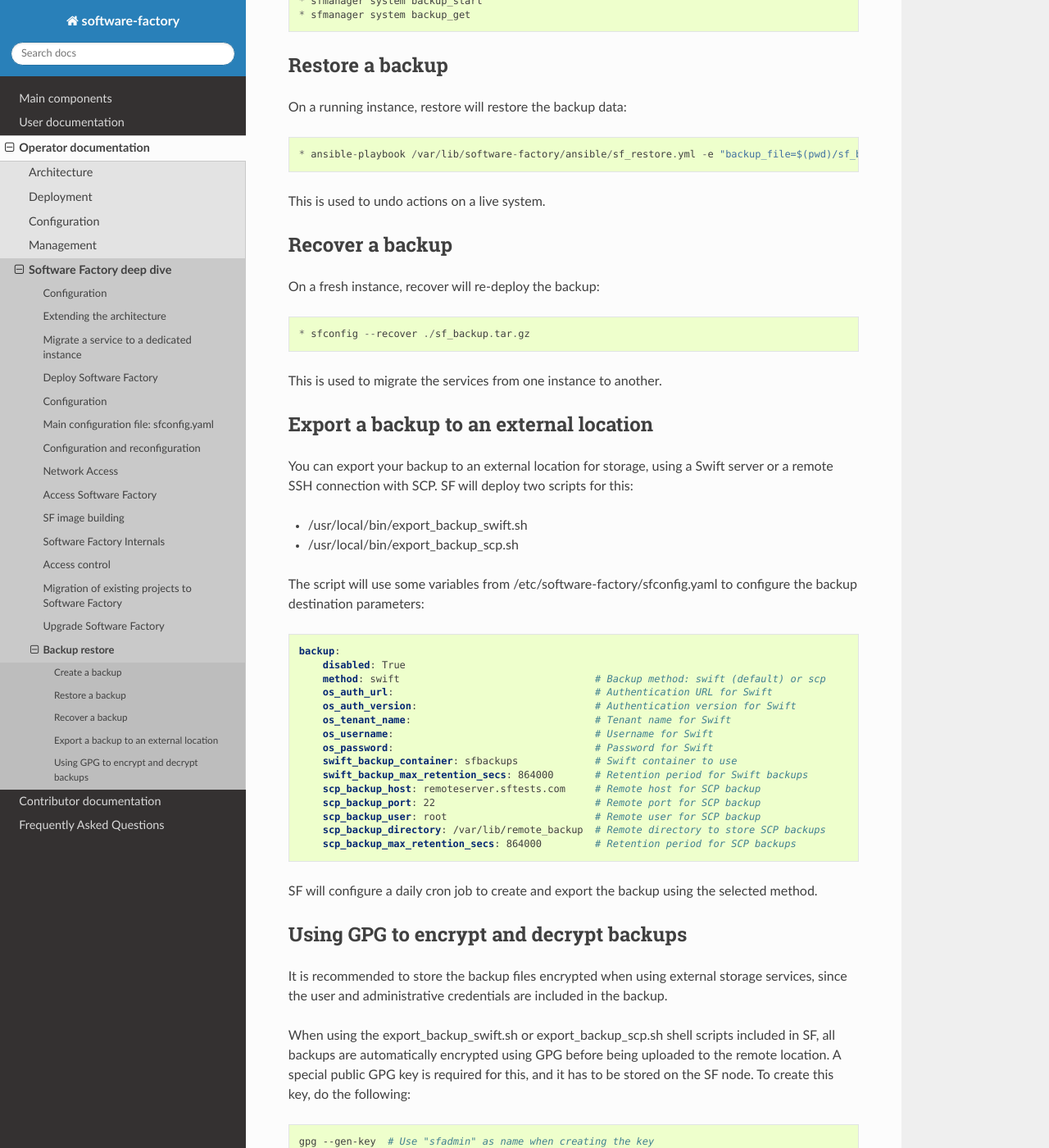
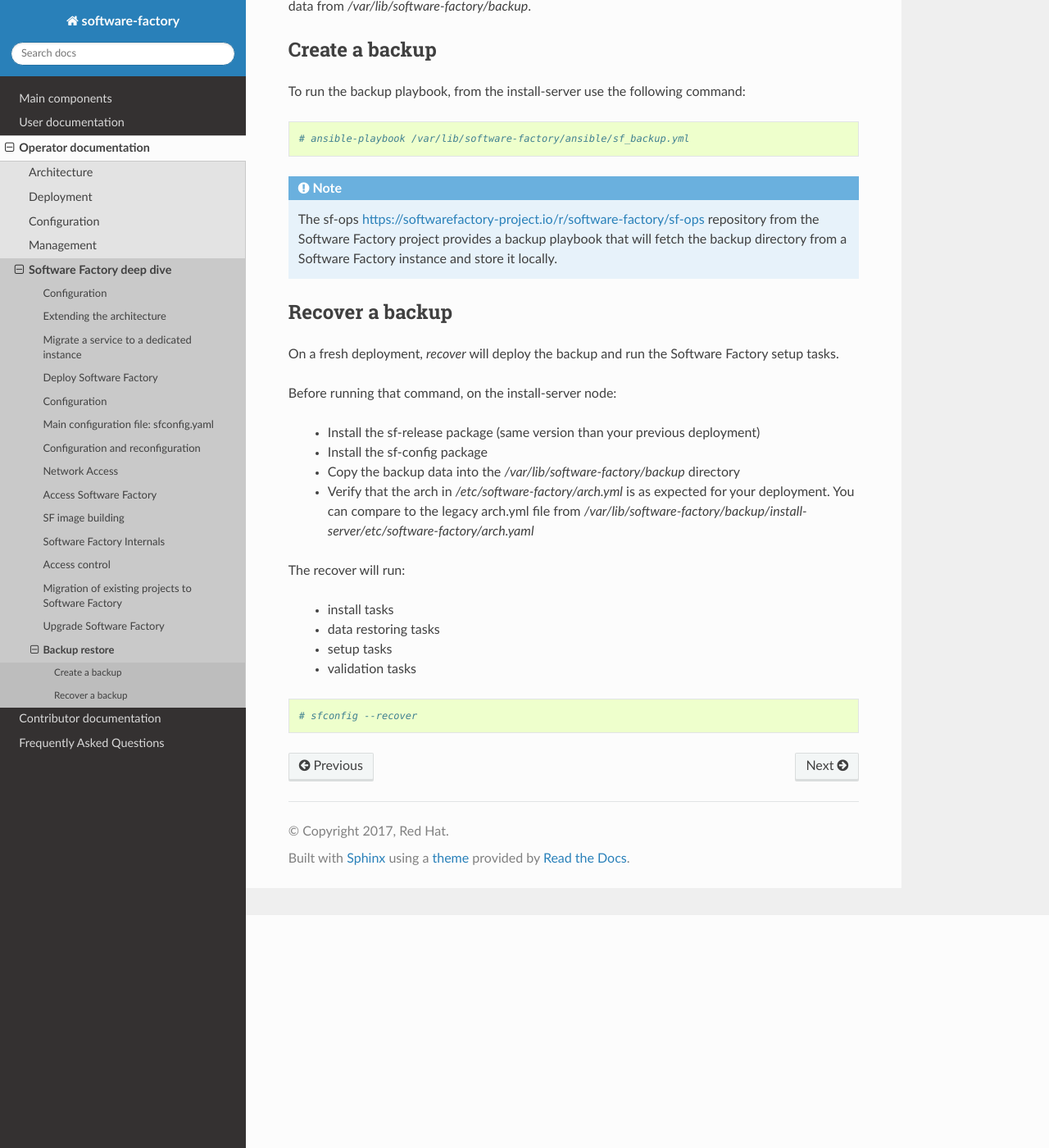
Before and after one commit to softwarefactory-project/sf-docs, a Sphinx documentation site: the page built from docs/operator/backup_restore.rst, in a window 1280 px wide and 1400 px high, scrolled down 284 px. Shown: the whole window at 82% size. Built offline with Sphinx 7.4.7 and the Read the Docs theme 2.0.0, drawn with Linux system fonts in a browser that asks for light colours; some of the changed text lies outside the part shown.

Commit message:
Update backup/restore documentation
Change-Id: I39a400683ba26d45ecb3002559d59b10e9b541fe

```diff
--- a/docs/operator/backup_restore.rst
+++ b/docs/operator/backup_restore.rst
@@ -1,97 +1,50 @@
 Backup restore
 ==============
+
+Software Factory provides an Ansible playbook *sf_backup* that aims to retrieve
+services data into a single directory on the install-server:
+*/var/lib/software-factory/backup*. Then this directory can be extracted onto
+a backup server (using rsync for example).
+
+The *sfconfig* command provides a *recover* method that setup a
+Software Factory with the backed up data from */var/lib/software-factory/backup*.
 
 Create a backup
 ---------------
 
-To create a backup, use the `sfmanager </docs/sfmanager.html#backup-and-restore>`_ cli::
+To run the backup playbook, from the install-server use the following command:
 
-  * sfmanager system backup_start
-  * sfmanager system backup_get
+.. code-block:: bash
 
+  # ansible-playbook /var/lib/software-factory/ansible/sf_backup.yml
 
-Restore a backup
-----------------
-
-On a running instance, restore will restore the backup data::
-
-  * ansible-playbook /var/lib/software-factory/ansible/sf_restore.yml -e "backup_file=$(pwd)/sf_backup.tar.gz"
-
-This is used to undo actions on a live system.
-
+.. note:: The sf-ops https://softwarefactory-project.io/r/software-factory/sf-ops
+   repository from the Software Factory project provides a backup playbook that will
+   fetch the backup directory from a Software Factory instance and store it
+   locally.
 
 Recover a backup
 ----------------
 
-On a fresh instance, recover will re-deploy the backup::
+On a fresh deployment, *recover* will deploy the backup and run the Software Factory
+setup tasks.
 
-  * sfconfig --recover ./sf_backup.tar.gz
+Before running that command, on the install-server node:
 
-This is used to migrate the services from one instance to another.
+ - Install the sf-release package (same version than your previous deployment)
+ - Install the sf-config package
+ - Copy the backup data into the */var/lib/software-factory/backup* directory
+ - Verify that the arch in */etc/software-factory/arch.yml* is as expected for
+   your deployment. You can compare to the legacy arch.yml file from
+   */var/lib/software-factory/backup/install-server/etc/software-factory/arch.yaml*
 
-Export a backup to an external location
----------------------------------------
+The recover will run:
 
-You can export your backup to an external location for storage, using
-a Swift server or a remote SSH connection with SCP. SF will deploy
-two scripts for this:
-
-* /usr/local/bin/export_backup_swift.sh
-* /usr/local/bin/export_backup_scp.sh
-
-The script will use some variables from /etc/software-factory/sfconfig.yaml
-to configure the backup destination parameters:
-
-.. code-block:: yaml
-
-    backup:
-        disabled: True
-        method: swift                                 # Backup method: swift (default) or scp
-        os_auth_url:                                  # Authentication URL for Swift
-        os_auth_version:                              # Authentication version for Swift
-        os_tenant_name:                               # Tenant name for Swift
-        os_username:                                  # Username for Swift
-        os_password:                                  # Password for Swift
-        swift_backup_container: sfbackups             # Swift container to use
-        swift_backup_max_retention_secs: 864000       # Retention period for Swift backups
-        scp_backup_host: remoteserver.sftests.com     # Remote host for SCP backup
-        scp_backup_port: 22                           # Remote port for SCP backup
-        scp_backup_user: root                         # Remote user for SCP backup
-        scp_backup_directory: /var/lib/remote_backup  # Remote directory to store SCP backups
-        scp_backup_max_retention_secs: 864000         # Retention period for SCP backups
-
-SF will configure a daily cron job to create and export the backup using the
-selected method.
-
-Using GPG to encrypt and decrypt backups
-----------------------------------------
-
-It is recommended to store the backup files encrypted when using external
-storage services, since the user and administrative credentials are included
-in the backup.
-
-When using the export_backup_swift.sh or export_backup_scp.sh shell scripts
-included in SF, all backups are automatically encrypted using GPG before being
-uploaded to the remote location. A special public GPG key is required for this,
-and it has to be stored on the SF node. To create this key, do the following:
+ - install tasks
+ - data restoring tasks
+ - setup tasks
+ - validation tasks
 
 .. code-block:: bash
 
- gpg --gen-key  # Use "sfadmin" as name when creating the key
- gpg --export -a sfadmin > sfadmin.pub
- gpg --export-secret-key -a sfadmin > sfadmin.key
-
-Make sure you keep the sfadmin.key in a safe place.
-
-You have to copy this public key to the SF node, and import it as root user.
-
-.. code-block:: bash
-
- scp sfadmin.pub root@sftests.com:.
- gpg --import sfadmin.pub
-
-If you need to restore from a backup, you need to decrypt the tar.gz file first.
-
-.. code-block:: bash
-
- gpg -o sf_backup.tar.gz -d sf_backup.tar.gz.gpg
+  # sfconfig --recover
```
